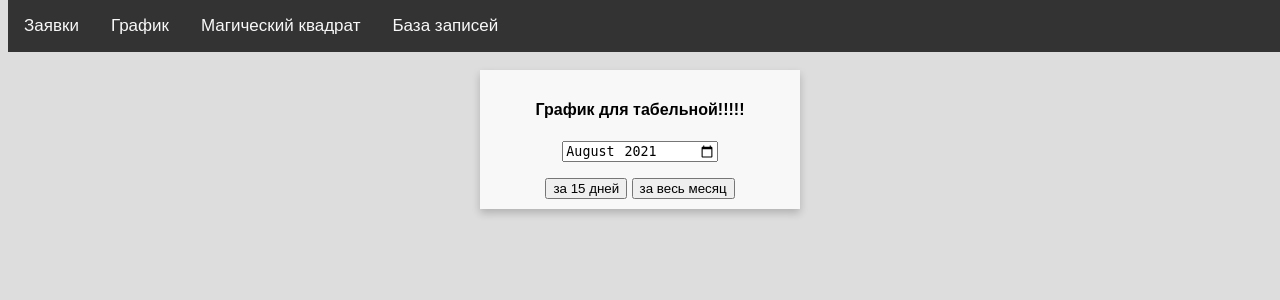
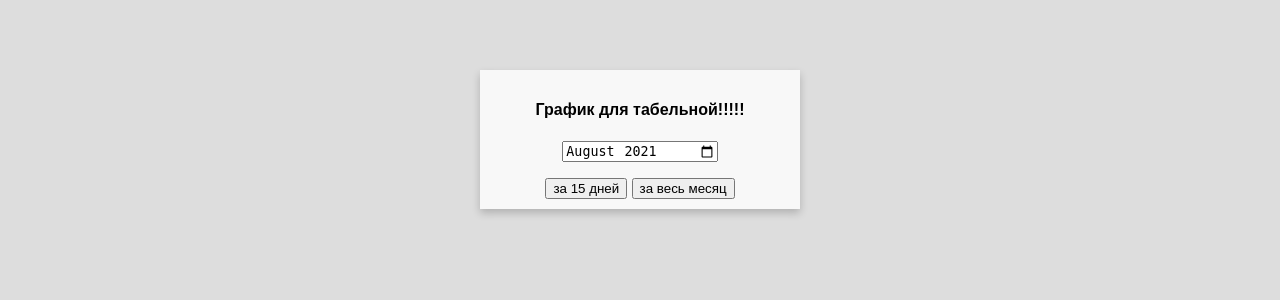
Before and after one commit to AEpolyakov/ldsp_src, a Django app: template manager/templates/manager/timesheet.html in a window 1280 px wide. Shown: the top 300 px of the page. Run offline with Django 3.2, Linux system fonts and the light colour scheme; the template is opened without the code that fills it: values that come from a table or form of the project are taken from there, others are empty.

Commit message:
no navbar without authentication

```diff
--- a/templates/navbar.html
+++ b/templates/navbar.html
@@ -9,12 +9,13 @@
 
 <div class="navbar">
 <!--    <a class="navbar-brand" href=""><img src="{% static 'favicon-32x32.png' %}" class="logo-sm"></a>-->
-  <a class="{% if request.path == path_record %}active{% endif %}" href="{{path_record}}">Заявки</a>
-  <a class="{% if request.path == path_timesheet %}active{% endif %}" href="{{path_timesheet}}">График</a>
-  <a class="{% if request.path == path_time_track %}active{% endif %}" href="{{path_time_track}}">Магический квадрат</a>
-  <a class="{% if request.path == path_record_base %}active{% endif %}" href="{{path_record_base}}">База записей</a>
+
 
   {% if request.user.is_authenticated %}
+    <a class="{% if request.path == path_record %}active{% endif %}" href="{{path_record}}">Заявки</a>
+    <a class="{% if request.path == path_timesheet %}active{% endif %}" href="{{path_timesheet}}">График</a>
+    <a class="{% if request.path == path_time_track %}active{% endif %}" href="{{path_time_track}}">Магический квадрат</a>
+    <a class="{% if request.path == path_record_base %}active{% endif %}" href="{{path_record_base}}">База записей</a>
     <a class="nav-center">
       <select id="department-selector">
       {% for dep in departments %}
```
